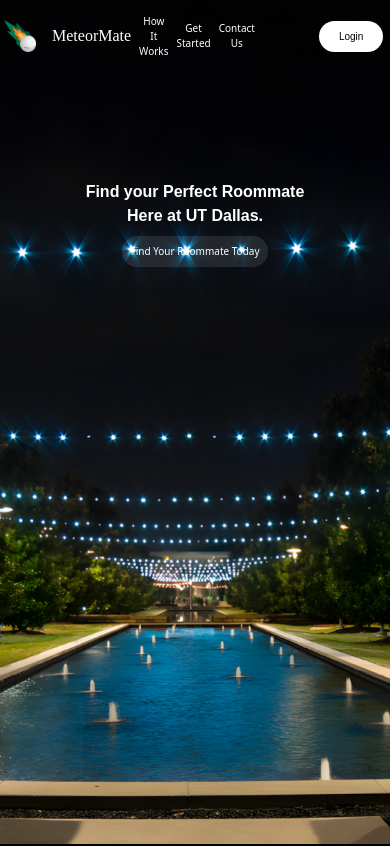
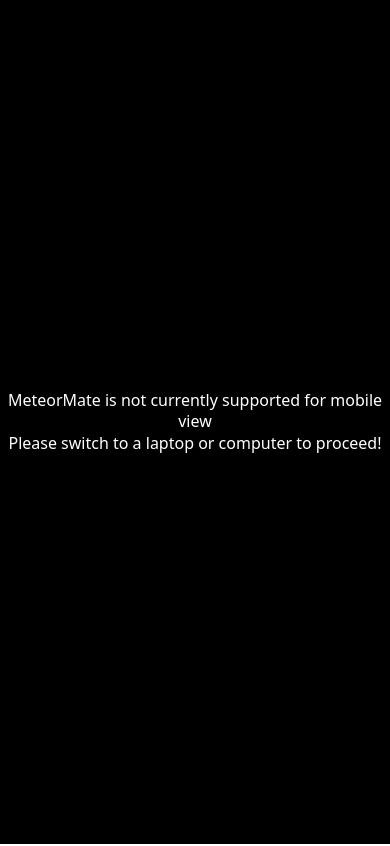
Before and after one commit to acmutd/meteormate-client, a Next.js app: page / in a window 390 px wide. Shown: the top 846 px of the page. Built offline with nearby package versions, Linux system fonts and the light colour scheme.

Commit message:
disallowed mobile view

```diff
--- /dev/null
+++ b/components/ScreenBlocker.tsx
@@ -0,0 +1,10 @@
+export default function ScreenBlocker() {
+	return (
+		<div className="flex items-center justify-center w-screen h-screen bg-black">
+			<div className="text-2xl text-white text-center text-bold">
+				<h1>MeteorMate is not currently supported for mobile view</h1>
+				<h1>Please switch to a laptop or computer to proceed!</h1>
+			</div>
+		</div>
+	);
+}
--- a/src/app/layout.tsx
+++ b/src/app/layout.tsx
@@ -1,3 +1,5 @@
+import ScreenBlocker from "../../components/ScreenBlocker";
+
 export default function RootLayout({
 	children,
 }: {
@@ -5,7 +7,12 @@ export default function RootLayout({
 }) {
 	return (
 		<html lang="en">
-      <body className="m-0 p-0">{children}</body>
+			<body className="m-0 p-0">
+				<div className="hidden md:block">{children}</div>
+				<div className="block md:hidden">
+					<ScreenBlocker />
+				</div>
+			</body>
 		</html>
 	);
 }
```
Lines whose indentation alone changed are shown as unchanged.
